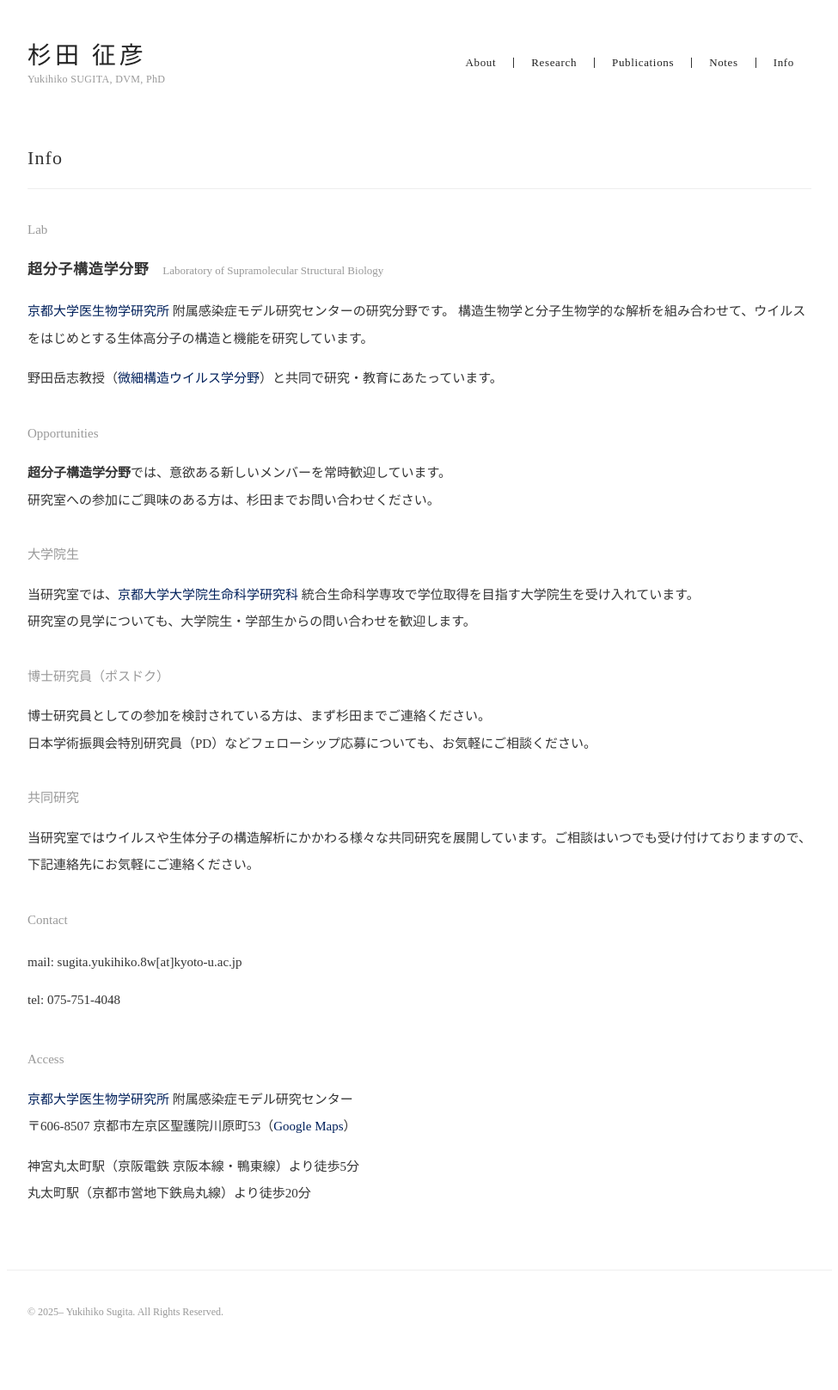
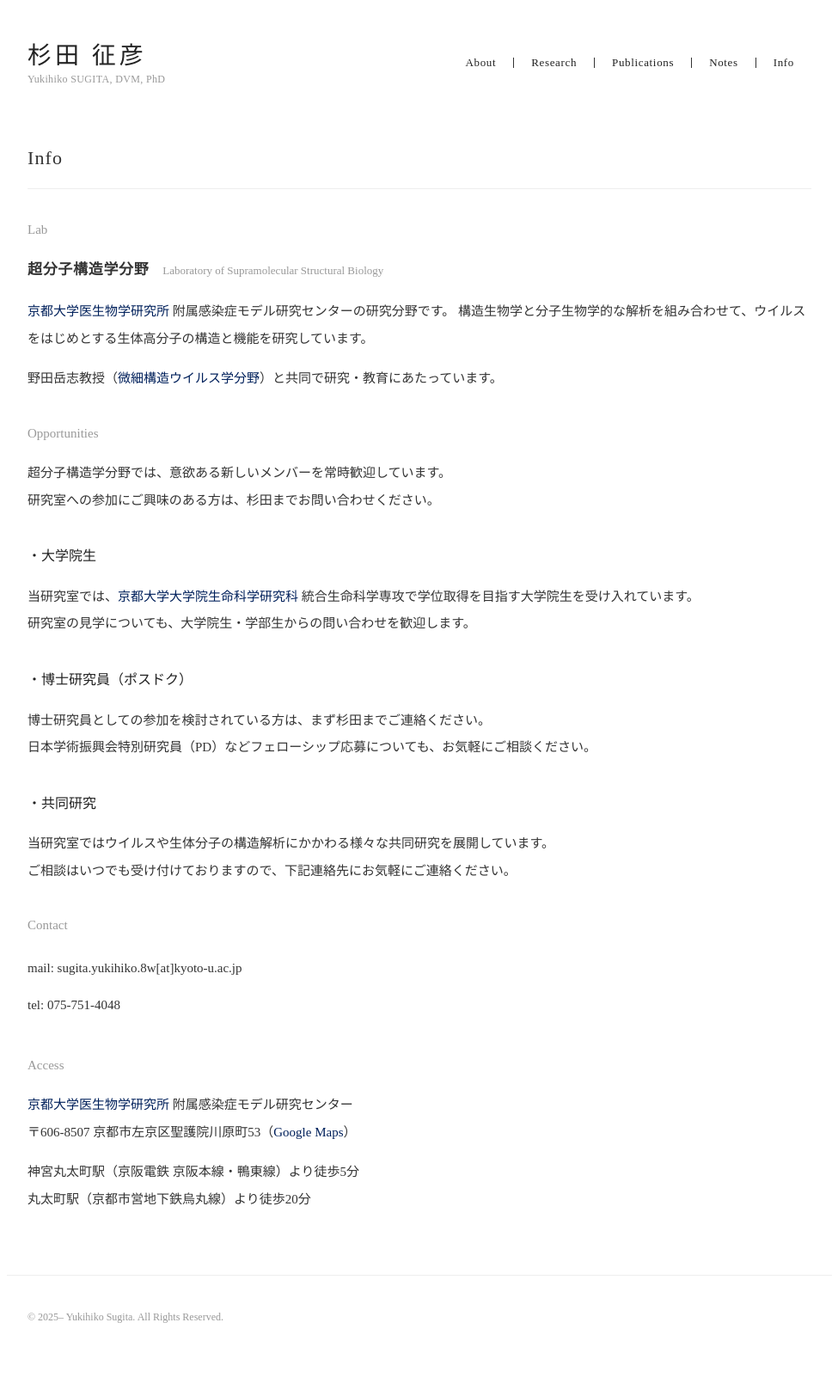
Before and after one commit to yukisugi/yukisugi.github.io, a Jekyll site: the page built from info/index.html, in a window 1280 px wide. Shown: the whole page at 86% size, without its empty margins (152-1127 px from the left). Built offline with Jekyll 4.4.1, drawn with Linux system fonts in a browser that asks for light colours.

Commit message:
Fix Opportunities subheadings and mobile lab-name wrap on Info page
Info now uses one flat h2 section-group per subsection (大学院生 etc.),
so they inherited the muted-gray eyebrow-label styling meant for
top-level categories like "Lab"/"Opportunities" and looked faint. Mark
them with a subsection-group class and give it a clear black weight
plus a nakaguro lead mark. Also stack the lab's Japanese/English names
on narrow screens instead of wrapping mid-phrase.

```diff
--- a/assets/css/style.css
+++ b/assets/css/style.css
@@ -153,6 +153,17 @@ img {
   font-weight: normal;
   color: var(--text-muted);
   margin-bottom: 12px;
+}
+
+.subsection-group h2 {
+  font-size: 16px;
+  font-weight: normal;
+  color: #222222;
+  margin-bottom: 12px;
+}
+
+.subsection-group h2::before {
+  content: "・";
 }
 
 .section-group li {
@@ -444,4 +455,9 @@ img {
     grid-template-columns: repeat(2, 1fr);
     gap: 16px;
   }
+  .lab-title-en {
+    display: block;
+    margin-left: 0;
+    margin-top: 4px;
+  }
 }
--- a/info/index.html
+++ b/info/index.html
@@ -20,12 +20,12 @@ title: Info
 <div class="section-group">
   <h2>Opportunities</h2>
   <p>
-    <strong>超分子構造学分野</strong>では、意欲ある新しいメンバーを常時歓迎しています。<br>
+    超分子構造学分野では、意欲ある新しいメンバーを常時歓迎しています。<br>
     研究室への参加にご興味のある方は、杉田までお問い合わせください。
   </p>
 </div>
 
-<div class="section-group">
+<div class="section-group subsection-group">
   <h2>大学院生</h2>
   <p>
     当研究室では、<a href="https://www.lif.kyoto-u.ac.jp/j/" target="_blank" rel="noopener">京都大学大学院生命科学研究科</a> 統合生命科学専攻で学位取得を目指す大学院生を受け入れています。<br>
@@ -33,7 +33,7 @@ title: Info
   </p>
 </div>
 
-<div class="section-group">
+<div class="section-group subsection-group">
   <h2>博士研究員（ポスドク）</h2>
   <p>
     博士研究員としての参加を検討されている方は、まず杉田までご連絡ください。<br>
@@ -41,10 +41,11 @@ title: Info
   </p>
 </div>
 
-<div class="section-group">
+<div class="section-group subsection-group">
   <h2>共同研究</h2>
   <p>
-    当研究室ではウイルスや生体分子の構造解析にかかわる様々な共同研究を展開しています。ご相談はいつでも受け付けておりますので、下記連絡先にお気軽にご連絡ください。
+    当研究室ではウイルスや生体分子の構造解析にかかわる様々な共同研究を展開しています。<br>
+    ご相談はいつでも受け付けておりますので、下記連絡先にお気軽にご連絡ください。
   </p>
 </div>
 
```
